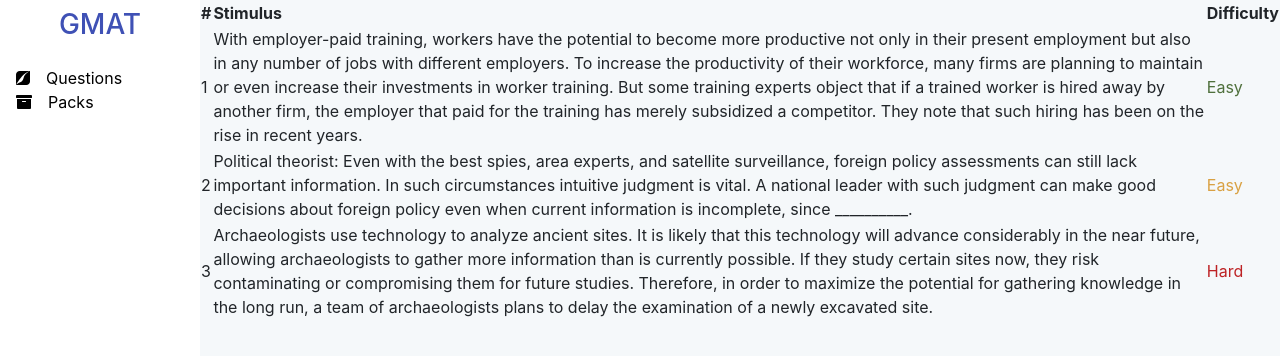
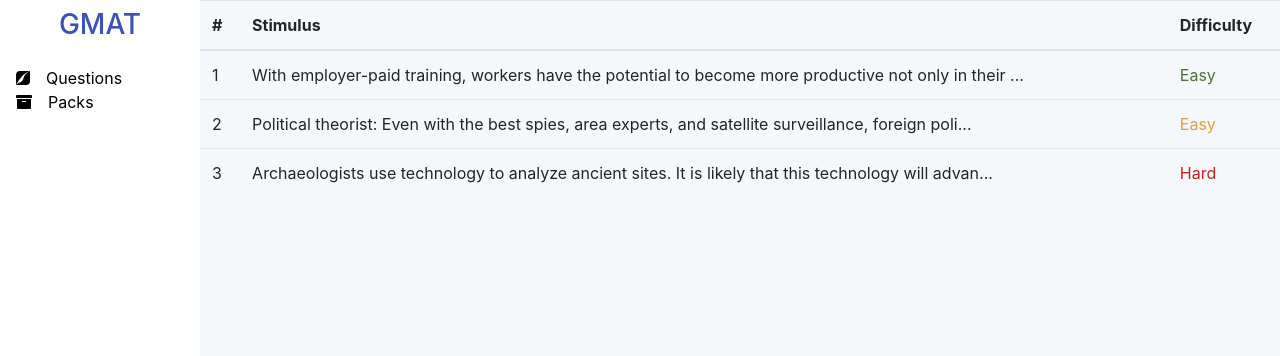
Before and after one commit to AnhQuann/GMAT-WebApp, a React (Create React App) app: page /lecturer/question in a window 1280 px wide. Shown: the top 356 px of the page. Built offline with nearby package versions, Linux system fonts and the light colour scheme.

Commit message:
Added elipsis

```diff
--- a/src/components/lecturer/QuestionPanel.css
+++ b/src/components/lecturer/QuestionPanel.css
@@ -1,12 +1,35 @@
-/* .question-panel thead tr {
-  display: flex;
-  flex-flow: row;
-  align-items: flex-start;
+/* .th-no {
+  width: 10%;
+}
+
+.th-stimulus {
+  width: 80%;
+}
+
+.th-difficulty {
+  width: 10%;
+}
+
+.td-stimulus {
+  display: block;
+  white-space: nowrap;
+  text-overflow: ellipsis;
+  overflow: hidden;
+  max-height: 30px;
+  width: 80%;
+}
+
+.td-no {
+  width: 10%;
+}
+
+.td-difficulty {
+  width: 10%;
 } */
 
-/* .th-no {
-  flex-grow: 1;
-} */
+.question-panel {
+  flex: 1 1 auto;
+}
 
 .q-easy {
   color: #4F703C;
--- a/src/components/lecturer/QuestionPanel.js
+++ b/src/components/lecturer/QuestionPanel.js
@@ -8,15 +8,15 @@
   render() {
       return (
           <div className="question-panel">
-            <table>
-              <thead className="container">
-                <tr>
-                  <th>#</th>
-                  <th>Stimulus</th>
-                  <th>Difficulty</th>
+            <table className="table table-stripped">
+              <thead className="">
+                <tr className="">
+                  <th className="th-no">#</th>
+                  <th className="th-stimulus">Stimulus</th>
+                  <th className="th-difficulty">Difficulty</th>
                 </tr>
               </thead>
-              <tbody>
+              <tbody className="container">
                 { this.renderQuestions(this.props.questionReducer) }
               </tbody>
             </table>
@@ -28,9 +28,9 @@
     return questions.map((question, index) => {
       return (
         <tr key={index}>
-          <td>{ index + 1 } </td>
-          <td>{ question.stimulus }</td>
-          <td>{ this.renderDifficulty(question.difficulty) }</td>
+          <td scope="col" className="td-no">{ index + 1 } </td>
+          <td scope="col" className="td-stimulus">{ this.elipsis(question.stimulus) }</td>
+          <td scope="col" className="td-difficulty">{ this.renderDifficulty(question.difficulty) }</td>
         </tr>
       );
     });
@@ -45,6 +45,14 @@
       default: return (<span>Unknown</span>);
     }
   }
+
+  elipsis(text) {
+    if(text.length > 100) {
+      return text.substring(0, 100) + "...";
+    } else {
+      return text;
+    }
+  }
 }
 
 function mapReducerToProps( { questionReducer } ) {
```
